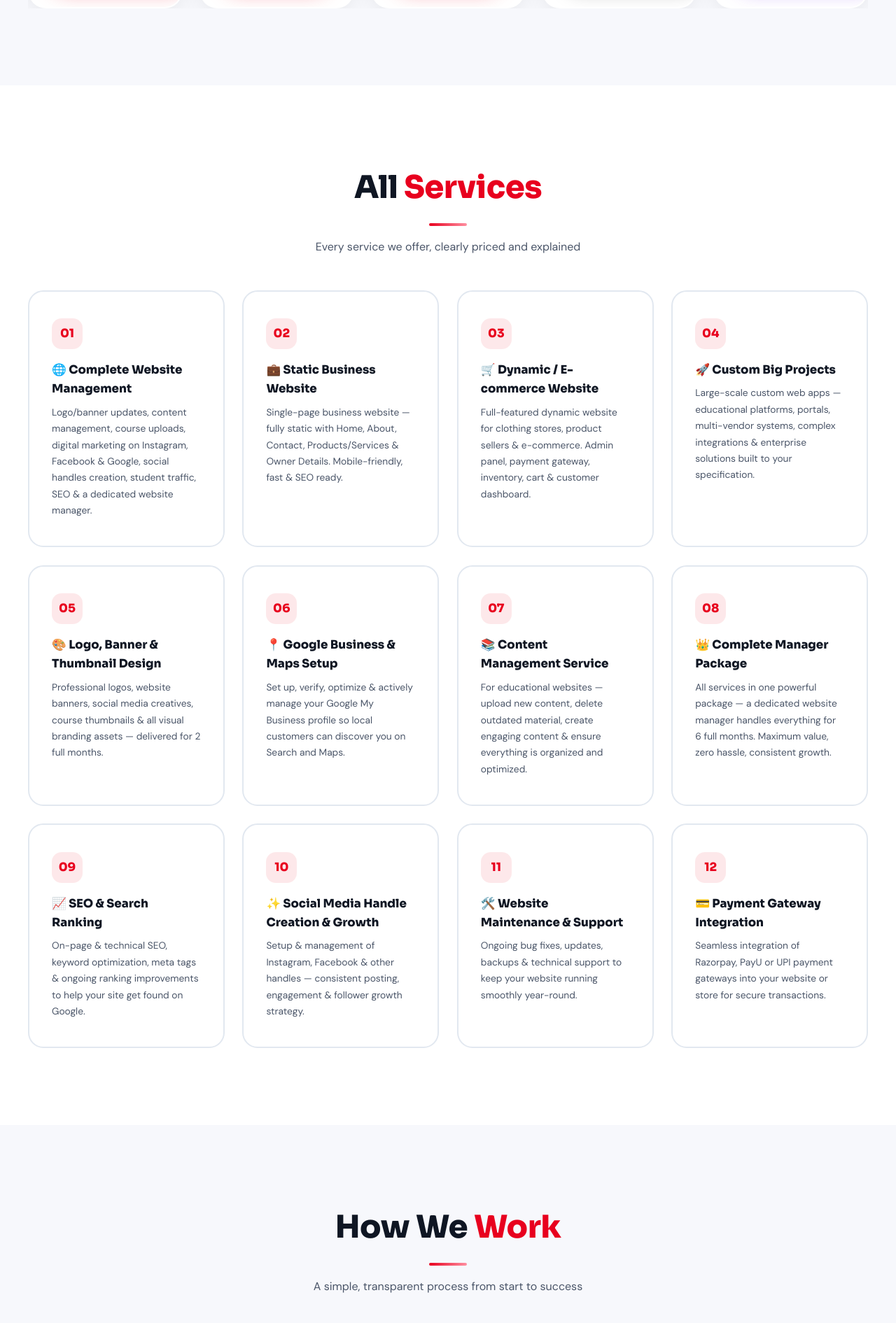
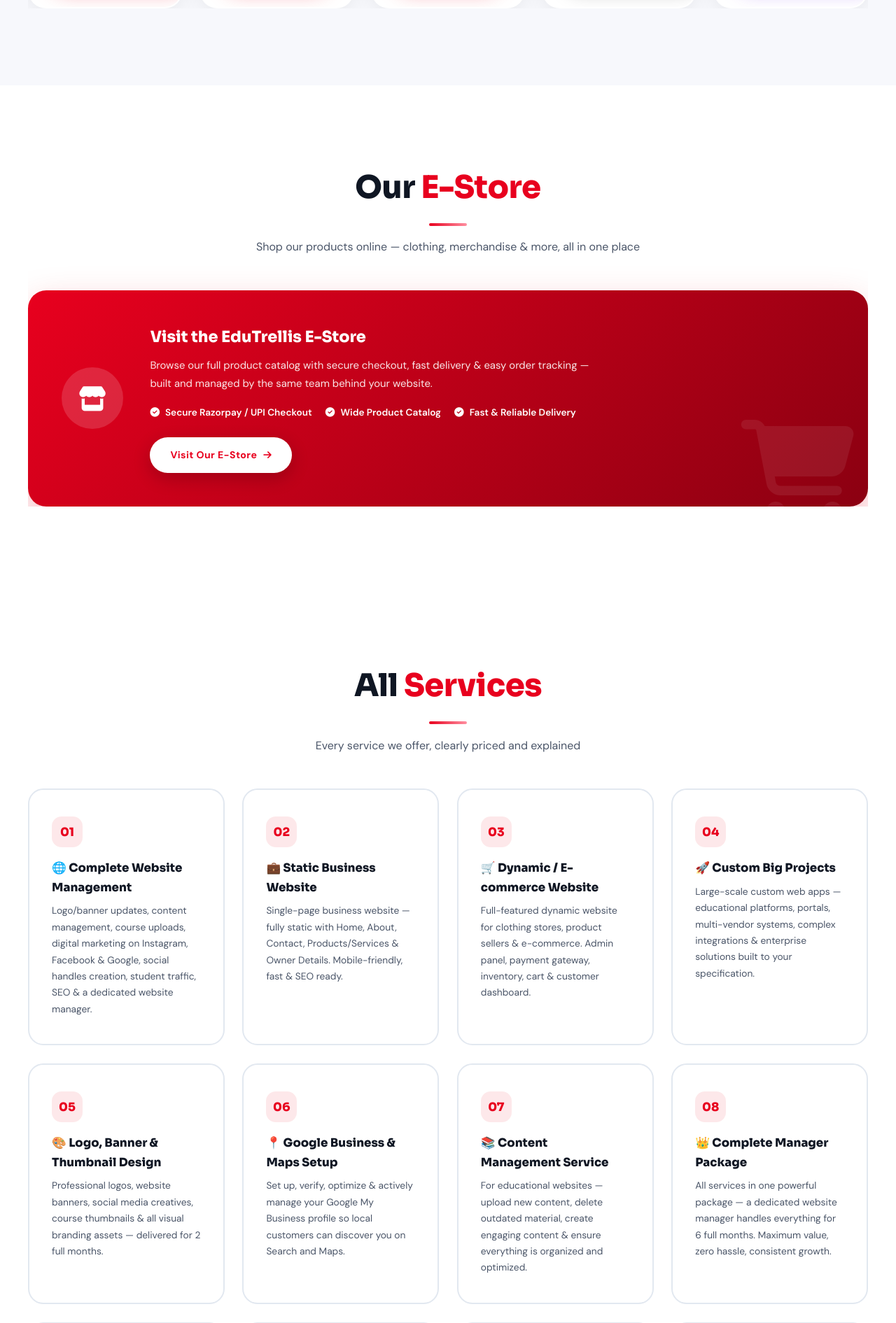
Before and after one commit to edutrellisprivatelimited-dotcom/EduTrellis, a Django app: page / in a window 1280 px wide. Shown: the part 3728-5619 px from the top of the page at 70% size. Run offline with Django 5.2, Linux system fonts and the light colour scheme.

Commit message:
feat: add E-Store showcase section to homepage
New section between Products and Services promoting store.edutrellis.in
with a gradient banner, key selling points and a CTA button.

Co-Authored-By: Claude Sonnet 5 <noreply@anthropic.com>

```diff
--- a/myapp/static/style.css
+++ b/myapp/static/style.css
@@ -724,6 +724,23 @@ h2 span{color:var(--red)}
 .svc-item p{font-size:.86rem;color:var(--text);line-height:1.7;transition:color .35s}
 .svc-price{display:inline-block;margin-top:.85rem;background:rgba(232,0,30,.09);color:var(--red);font-weight:700;font-size:.82rem;padding:.3rem .9rem;border-radius:50px;transition:all .35s;border:1px solid rgba(232,0,30,.15)}
 
+/* ===== E-STORE ===== */
+.estore-banner{background:var(--grad);color:#fff;border-radius:26px;padding:3rem;display:flex;align-items:center;gap:2.4rem;box-shadow:0 24px 56px rgba(232,0,30,.28);position:relative;overflow:hidden}
+.estore-banner::after{content:'\f07a';font-family:'Font Awesome 6 Free';font-weight:900;position:absolute;right:1.2rem;bottom:-1.2rem;font-size:9rem;color:rgba(255,255,255,.08);line-height:1}
+.estore-icon{flex-shrink:0;width:88px;height:88px;border-radius:50%;background:rgba(255,255,255,.15);display:flex;align-items:center;justify-content:center;font-size:2.2rem;position:relative;z-index:1}
+.estore-content{position:relative;z-index:1}
+.estore-content h3{font-family:var(--font-head);font-size:1.4rem;font-weight:800;margin-bottom:.6rem}
+.estore-content p{color:rgba(255,255,255,.9);line-height:1.75;font-size:.93rem;max-width:640px}
+.estore-points{list-style:none;display:flex;flex-wrap:wrap;gap:1.2rem;margin:1.1rem 0 1.5rem}
+.estore-points li{display:flex;align-items:center;gap:.5rem;font-size:.85rem;font-weight:600}
+.estore-points li i{color:#fff}
+.estore-content .cta-btn{background:#fff;color:var(--red);box-shadow:0 8px 26px rgba(0,0,0,.2)}
+.estore-content .cta-btn:hover{background:#fff;color:var(--dark-red);box-shadow:0 16px 40px rgba(0,0,0,.28)}
+@media(max-width:768px){
+  .estore-banner{flex-direction:column;text-align:center;padding:2.2rem 1.6rem;gap:1.4rem}
+  .estore-points{justify-content:center}
+  .estore-content p{max-width:100%}
+}
 
 
 
--- a/myapp/templates/home.html
+++ b/myapp/templates/home.html
@@ -650,6 +650,28 @@
   </div>
 </section>
 
+<!-- E-STORE -->
+<section id="estore">
+  <div class="wrap">
+    <h2 class="reveal">Our <span>E-Store</span></h2>
+    <div class="accent reveal d1"></div>
+    <p class="sub reveal d2">Shop our products online — clothing, merchandise &amp; more, all in one place</p>
+    <div class="estore-banner reveal d3">
+      <div class="estore-icon"><i class="fas fa-store"></i></div>
+      <div class="estore-content">
+        <h3>Visit the EduTrellis E-Store</h3>
+        <p>Browse our full product catalog with secure checkout, fast delivery &amp; easy order tracking — built and managed by the same team behind your website.</p>
+        <ul class="estore-points">
+          <li><i class="fas fa-check-circle"></i> Secure Razorpay / UPI Checkout</li>
+          <li><i class="fas fa-check-circle"></i> Wide Product Catalog</li>
+          <li><i class="fas fa-check-circle"></i> Fast &amp; Reliable Delivery</li>
+        </ul>
+        <a href="https://store.edutrellis.in" target="_blank" rel="noopener noreferrer" class="cta-btn">Visit Our E-Store <i class="fas fa-arrow-right"></i></a>
+      </div>
+    </div>
+  </div>
+</section>
+
 
 <!-- SERVICES -->
 <section id="services">
```
